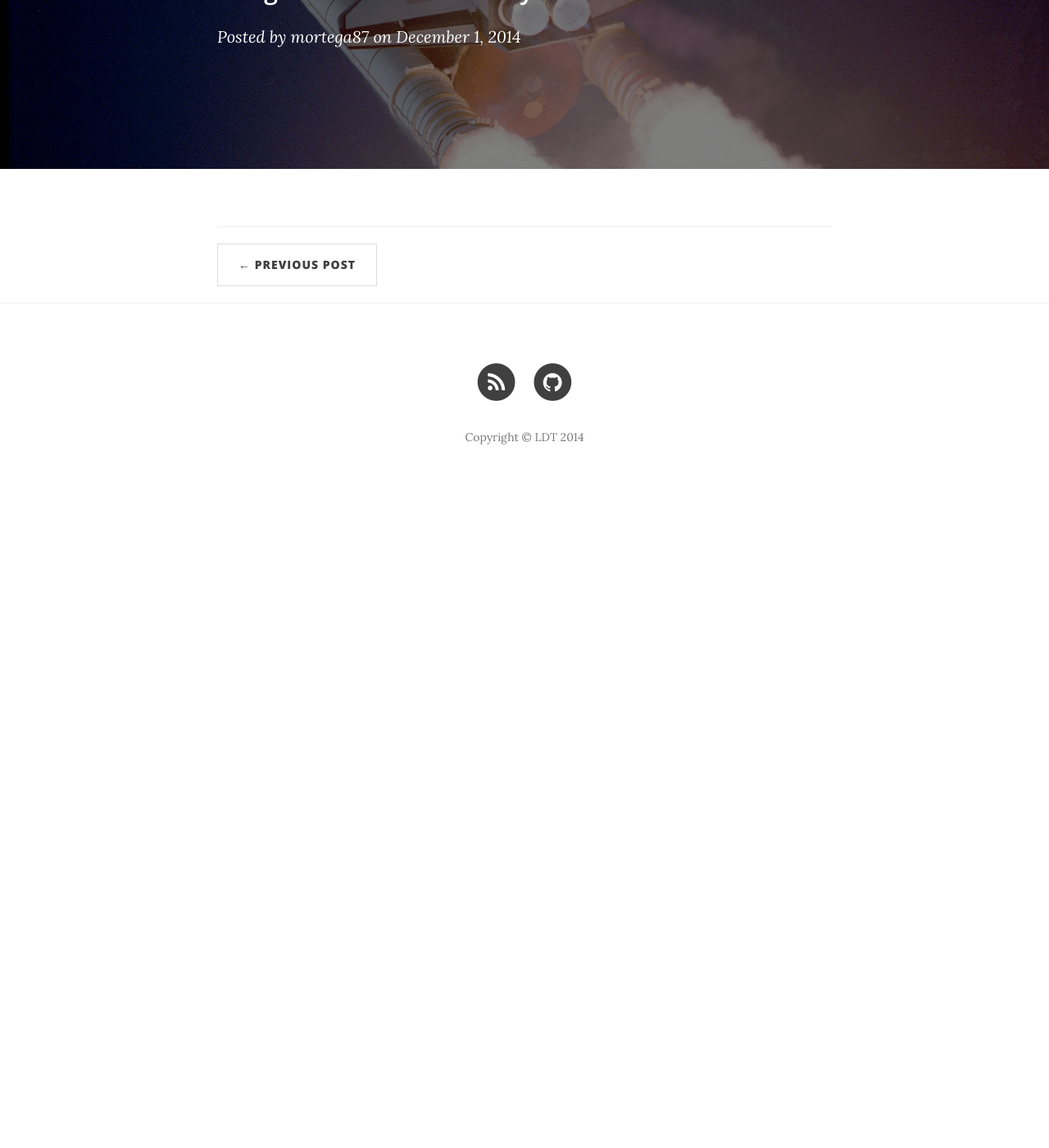
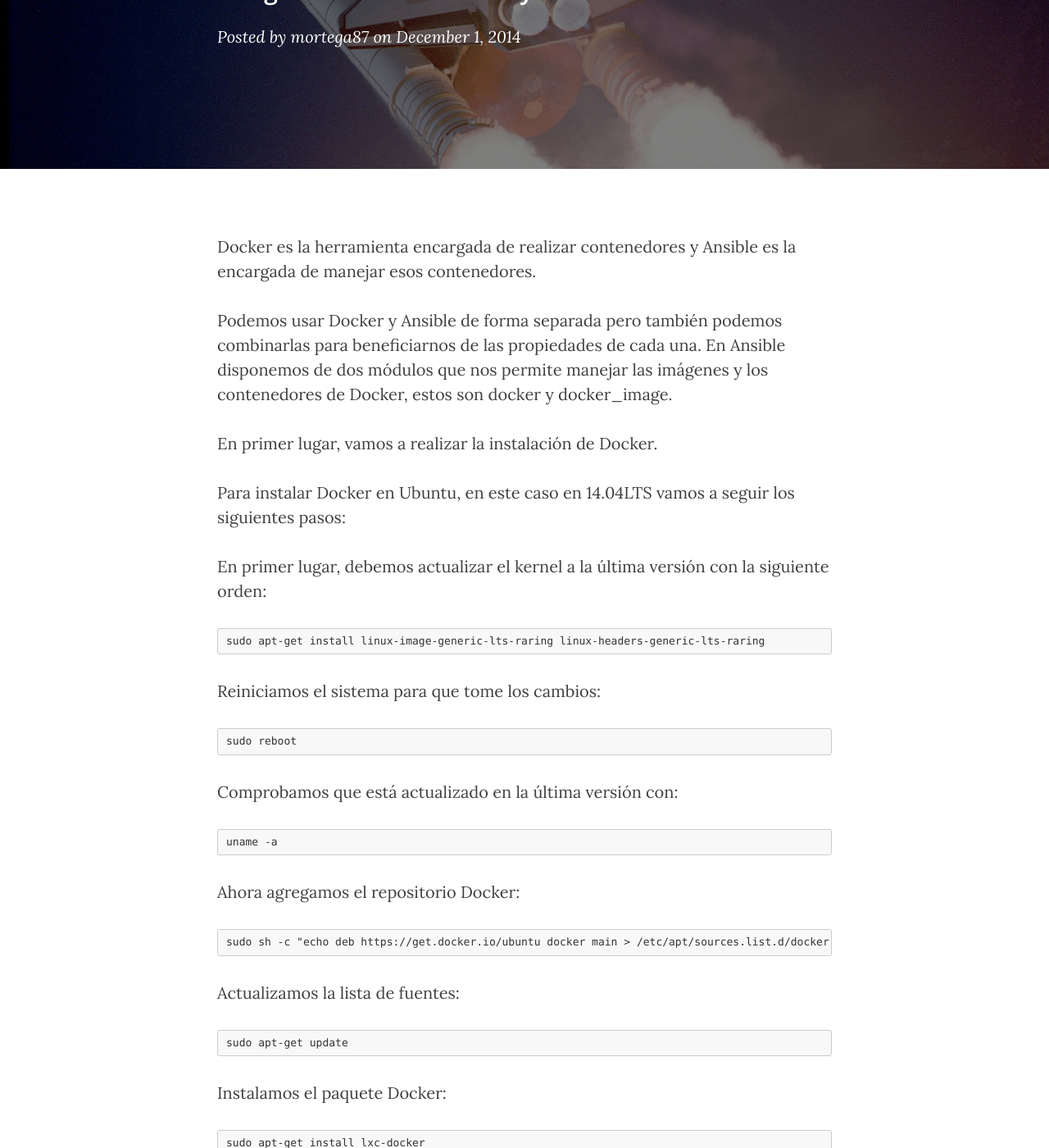
Before and after one commit to freelinuxdistrodeployed/LDT, a Jekyll site: the page built from _posts/2014-12-1-Docker-Ansible.md, in a window 1280 px wide and 1400 px high, scrolled down 270 px. Shown: the whole window at 82% size. Built offline with Jekyll 4.4.1, drawn with Linux system fonts in a browser that asks for light colours; nearby versions of some CDN libraries; before the commit the page ends 900 px from its top, so only the background shows below that; some of the changed text lies outside the part shown.

Commit message:
Update post Docker

```diff
--- a/_posts/2014-12-1-Docker-Ansible.md
+++ b/_posts/2014-12-1-Docker-Ansible.md
@@ -6,3 +6,39 @@ date:       2014-12-1 00:00:00
 author:     "mortega87"
 header-img: "img/post-bg-01.jpg"
 ---
+
+Docker es la herramienta encargada de realizar contenedores y Ansible es la encargada de manejar esos contenedores.
+
+Podemos usar Docker y Ansible de forma separada pero también podemos combinarlas para beneficiarnos de las propiedades de cada una. En Ansible disponemos de dos módulos que nos permite manejar las imágenes y los contenedores de Docker, estos son docker y docker_image.
+
+En primer lugar, vamos a realizar la instalación de Docker.
+
+Para instalar Docker en Ubuntu, en este caso en 14.04LTS vamos a seguir los siguientes pasos:
+
+En primer lugar, debemos actualizar el kernel a la última versión con la siguiente orden:
+
+<pre>sudo apt-get install linux-image-generic-lts-raring linux-headers-generic-lts-raring </pre>
+
+Reiniciamos el sistema para que tome los cambios:
+
+<pre>sudo reboot</pre>
+
+Comprobamos que está actualizado en la última versión con:
+
+<pre>uname -a</pre>
+
+Ahora agregamos el repositorio Docker:
+
+<pre>sudo sh -c "echo deb https://get.docker.io/ubuntu docker main > /etc/apt/sources.list.d/docker.list"</pre>
+
+Actualizamos la lista de fuentes:
+
+<pre>sudo apt-get update</pre>
+
+Instalamos el paquete Docker:
+
+<pre>sudo apt-get install lxc-docker</pre>
+
+Verificamos que Docker ha sido instalado:
+
+<pre>docker -v</pre>
```
